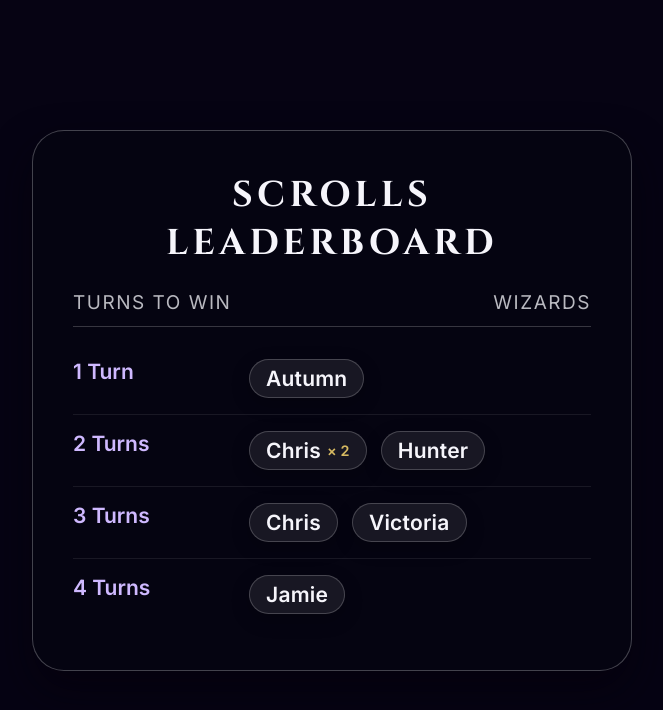
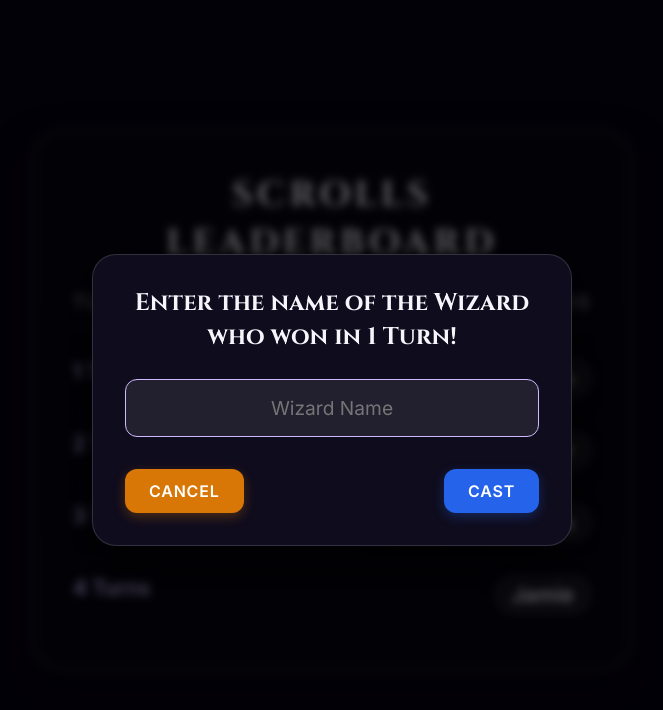
Before and after one commit to Felewin/Scrolls-Leaderboard, a plain HTML site: page index.html in a window 1280 px wide. Both pictures are taken after a click on the element "Autumn". Shown: the whole page, without its empty margins (308-971 px from the left). Drawn offline with Linux system fonts and the light colour scheme.

Commit message:
interface improvements

```diff
--- a/index.html
+++ b/index.html
@@ -1,5 +1,6 @@
 <!DOCTYPE html>
 <html lang="en">
+
 <head>
   <meta charset="utf-8" />
   <title>Scrolls Leaderboard</title>
@@ -7,10 +8,8 @@
   <link rel="icon" type="image/png" href="favicon.png" />
   <link rel="preconnect" href="https://fonts.googleapis.com" />
   <link rel="preconnect" href="https://fonts.gstatic.com" crossorigin />
-    <link
-      href="https://fonts.googleapis.com/css2?family=Cinzel:wght@500;700&family=Inter:wght@400;600&display=swap"
-      rel="stylesheet"
-    />
+  <link href="https://fonts.googleapis.com/css2?family=Cinzel:wght@500;700&family=Inter:wght@400;600&display=swap"
+    rel="stylesheet" />
   <style>
     :root {
       color-scheme: dark;
@@ -112,6 +111,7 @@
       display: flex;
       flex-wrap: wrap;
       gap: 10px 14px;
+      justify-content: flex-end;
     }
 
     .name {
@@ -125,6 +125,32 @@
       box-shadow: 0 6px 18px rgba(0, 0, 0, 0.25);
       font-weight: 600;
       letter-spacing: 0.01em;
+      transition: transform 0.2s cubic-bezier(0.34, 1.56, 0.64, 1);
+      cursor: pointer;
+      position: relative;
+    }
+
+    .name:hover {
+      transform: scale(1.1);
+      z-index: 10;
+    }
+
+    .name.is-bouncing {
+      animation: bounce 0.2s;
+    }
+
+    @keyframes bounce {
+      0% {
+        transform: scale(1.1);
+      }
+
+      50% {
+        transform: scale(1.3);
+      }
+
+      100% {
+        transform: scale(1.1);
+      }
     }
 
     .name--new {
@@ -154,7 +180,7 @@
     }
 
     .columns span,
-      .row > * {
+    .row>* {
       text-align: left;
     }
 
@@ -191,28 +217,165 @@
         font-size: 1.25rem;
       }
     }
+
+    /* Modal Styles */
+    .modal-backdrop {
+      position: fixed;
+      inset: 0;
+      background: rgba(0, 0, 0, 0.6);
+      backdrop-filter: blur(4px);
+      display: flex;
+      justify-content: center;
+      align-items: center;
+      z-index: 1000;
+      opacity: 1;
+      transition: opacity 0.2s ease;
+    }
+
+    .modal-backdrop.hidden {
+      opacity: 0;
+      pointer-events: none;
+    }
+
+    .modal {
+      background: #0f0c1d;
+      border: 1px solid rgba(255, 255, 255, 0.15);
+      border-radius: 24px;
+      padding: 32px;
+      width: min(480px, 90vw);
+      box-shadow: 0 20px 50px rgba(0, 0, 0, 0.8);
+      display: flex;
+      flex-direction: column;
+      gap: 24px;
+      transform: scale(1);
+      transition: transform 0.2s cubic-bezier(0.34, 1.56, 0.64, 1);
+    }
+
+    .modal-backdrop.hidden .modal {
+      transform: scale(0.95);
+    }
+
+    .modal h2 {
+      margin: 0;
+      font-family: "Cinzel", serif;
+      font-size: 1.5rem;
+      text-align: center;
+      color: #f6f5fb;
+      line-height: 1.4;
+    }
+
+    .modal-input {
+      background: rgba(255, 255, 255, 0.05);
+      border: 1px solid rgba(255, 255, 255, 0.2);
+      border-radius: 12px;
+      padding: 16px;
+      font-size: 1.2rem;
+      color: #fff;
+      outline: none;
+      text-align: center;
+      font-family: "Inter", sans-serif;
+      transition: border-color 0.2s;
+    }
+
+    .modal-input:focus {
+      border-color: #cfb9ff;
+      background: rgba(255, 255, 255, 0.08);
+    }
+
+    .modal-actions {
+      display: flex;
+      justify-content: space-between;
+      gap: 16px;
+      margin-top: 8px;
+    }
+
+    .btn {
+      border: none;
+      padding: 12px 24px;
+      border-radius: 12px;
+      font-family: "Inter", sans-serif;
+      font-weight: 600;
+      font-size: 1rem;
+      cursor: pointer;
+      transition: transform 0.1s, filter 0.2s;
+      text-transform: uppercase;
+      letter-spacing: 0.05em;
+    }
+
+    .btn:active {
+      transform: scale(0.96);
+    }
+
+    .btn:hover {
+      filter: brightness(1.1);
+    }
+
+    .btn-cancel {
+      background: #d97706;
+      color: white;
+      box-shadow: 0 4px 12px rgba(217, 119, 6, 0.3);
+    }
+
+    .btn-cast {
+      background: #2563eb;
+      color: white;
+      box-shadow: 0 4px 12px rgba(37, 99, 235, 0.3);
+    }
+
+    /* Tooltip Hints */
+    body.hints-enabled .name:hover::after {
+      content: "🔼 : Add 1 Win!\A 🔽 : Remove 1 Win.";
+      white-space: pre;
+      position: absolute;
+      bottom: 100%;
+      left: 50%;
+      transform: translateX(-50%) translateY(-12px);
+      background: rgba(15, 12, 29, 0.95);
+      border: 1px solid rgba(255, 255, 255, 0.2);
+      padding: 8px 12px;
+      border-radius: 8px;
+      font-size: 0.85rem;
+      line-height: 1.5;
+      color: #cfb9ff;
+      box-shadow: 0 4px 12px rgba(0, 0, 0, 0.5);
+      pointer-events: none;
+      z-index: 100;
+      text-align: left;
+      min-width: 140px;
+      backdrop-filter: blur(4px);
+      animation: tooltipFadeIn 0.2s ease-out;
+    }
+
+    body.hints-enabled .name:hover::before {
+      content: "";
+      position: absolute;
+      bottom: 100%;
+      left: 50%;
+      transform: translateX(-50%) translateY(-2px);
+      border: 6px solid transparent;
+      border-top-color: rgba(15, 12, 29, 0.95);
+      z-index: 100;
+      animation: tooltipFadeIn 0.2s ease-out;
+    }
+
+    @keyframes tooltipFadeIn {
+      from {
+        opacity: 0;
+        transform: translateX(-50%) translateY(-4px);
+      }
+
+      to {
+        opacity: 1;
+        transform: translateX(-50%) translateY(-12px);
+      }
+    }
   </style>
 </head>
+
 <body>
   <div class="bg-video-stage" aria-hidden="true">
-      <video
-        id="bg-video-primary"
-        class="bg-video"
-        autoplay
-        loop
-        muted
-        playsinline
-        preload="auto"
-      ></video>
-      <video
-        id="bg-video-secondary"
-        class="bg-video"
-        autoplay
-        loop
-        muted
-        playsinline
-        preload="auto"
-      ></video>
+    <video id="bg-video-primary" class="bg-video" autoplay loop muted playsinline preload="auto"></video>
+    <video id="bg-video-secondary" class="bg-video" autoplay loop muted playsinline preload="auto"></video>
   </div>
   <main class="leaderboard">
     <h1>Scrolls Leaderboard</h1>
@@ -250,6 +413,17 @@
       </div>
     </div>
   </main>
+
+  <div id="wizard-modal" class="modal-backdrop hidden">
+    <div class="modal">
+      <h2 id="wizard-modal-title">Enter the name of the Wizard</h2>
+      <input type="text" id="wizard-modal-input" class="modal-input" placeholder="Wizard Name" autocomplete="off" />
+      <div class="modal-actions">
+        <button id="btn-cancel" class="btn btn-cancel">Cancel</button>
+        <button id="btn-cast" class="btn btn-cast">Cast</button>
+      </div>
+    </div>
+  </div>
   <script>
     (() => {
       const FADE_DURATION = 1000;
@@ -485,6 +659,27 @@
         markBadgeUpdated(badge);
       };
 
+      const decrementBadge = (badge) => {
+        const current = parseInt(badge.dataset.count || "1", 10) || 1;
+        const next = current - 1;
+
+        if (next <= 0) {
+          badge.remove();
+          if (hoveredBadge === badge) {
+            hoveredBadge = null;
+          }
+          return;
+        }
+
+        badge.dataset.count = String(next);
+        if (next === 1) {
+          const times = badge.querySelector(".times");
+          if (times) times.remove();
+        } else {
+          ensureTimes(badge, next);
+        }
+      };
+
       const createBadge = (name, key) => {
         const badge = document.createElement("span");
         badge.className = "name name--new";
@@ -494,111 +689,121 @@
         return badge;
       };
 
-        let activeEditor = null;
+      // --- Interaction Logic ---
+      let hoveredBadge = null;
+      let hintsEnabled = true;
+
+      const disableHints = () => {
+        if (hintsEnabled) {
+          hintsEnabled = false;
+          document.body.classList.remove("hints-enabled");
+        }
+      };
+
+      const triggerBounce = (badge) => {
+        badge.classList.remove("is-bouncing");
+        // Force reflow
+        void badge.offsetWidth;
+        badge.classList.add("is-bouncing");
+      };
+
+      document.addEventListener("mouseover", (e) => {
+        hoveredBadge = e.target.closest(".name");
+      });
+
+      // --- Modal Logic ---
+      const modal = document.getElementById("wizard-modal");
+      const modalTitle = document.getElementById("wizard-modal-title");
+      const modalInput = document.getElementById("wizard-modal-input");
+      const btnCancel = document.getElementById("btn-cancel");
+      const btnCast = document.getElementById("btn-cast");
       let activeContainer = null;
 
-        const placeCaretAtEnd = (element) => {
-          const selection = window.getSelection();
-          if (!selection) {
-            return;
-          }
-          const range = document.createRange();
-          range.selectNodeContents(element);
-          range.collapse(false);
-          selection.removeAllRanges();
-          selection.addRange(range);
+      const openModal = (container) => {
+        activeContainer = container;
+        const row = container.closest(".row");
+        const turnsText = row.querySelector(".turns").textContent.trim();
+
+        modalTitle.textContent = `Enter the name of the Wizard who won in ${turnsText}!`;
+        modalInput.value = "";
+        modal.classList.remove("hidden");
+
+        // Focus input after a small delay to ensure visibility
+        requestAnimationFrame(() => {
+          modalInput.focus();
+        });
       };
 
-        const teardownEditor = () => {
-          if (!activeEditor) {
-            return;
-          }
-          activeEditor.removeEventListener("keydown", handleEditorKeydown);
-          activeEditor.removeEventListener("blur", handleEditorBlur);
-          activeEditor.remove();
-          activeEditor = null;
+      const closeModal = () => {
+        modal.classList.add("hidden");
         activeContainer = null;
+        modalInput.value = "";
       };
 
-        const handleSubmission = () => {
-          if (!activeEditor || !activeContainer) {
-            return;
-          }
-          const inputValue = normalizeWhitespace(activeEditor.textContent);
-          if (!inputValue) {
-            teardownEditor();
-            return;
-          }
+      const submitWizard = () => {
+        if (!activeContainer) return;
 
+        const inputValue = normalizeWhitespace(modalInput.value);
+        if (inputValue) {
           const key = toKey(inputValue);
           const existing = findBadge(activeContainer, key);
           if (existing) {
             incrementBadge(existing);
           } else {
             const badge = createBadge(inputValue, key);
-            activeContainer.insertBefore(badge, activeEditor);
+            activeContainer.appendChild(badge);
+          }
+        }
+        closeModal();
+      };
+
+      // Event Listeners
+      nameContainers.forEach((container) => {
+        container.addEventListener("click", (e) => {
+          // Open modal when clicking anywhere in the names cell
+          openModal(container);
+        });
+      });
+
+      btnCancel.addEventListener("click", closeModal);
+      btnCast.addEventListener("click", submitWizard);
+
+      modalInput.addEventListener("keydown", (e) => {
+        if (e.key === "Enter") {
+          e.preventDefault();
+          submitWizard();
+        } else if (e.key === "Escape") {
+          e.preventDefault();
+          closeModal();
+        }
+      });
+
+      document.addEventListener("keydown", (e) => {
+        if (e.key === "Escape" && !modal.classList.contains("hidden")) {
+          closeModal();
         }
 
-          teardownEditor();
-        };
-
-        const handleEditorKeydown = (event) => {
-          if (event.key === "Enter") {
-            event.preventDefault();
-            handleSubmission();
-          } else if (event.key === "Escape") {
-            event.preventDefault();
-            teardownEditor();
+        if (hoveredBadge && modal.classList.contains("hidden")) {
+          if (e.key === "ArrowUp") {
+            e.preventDefault();
+            disableHints();
+            incrementBadge(hoveredBadge);
+            triggerBounce(hoveredBadge);
+          } else if (e.key === "ArrowDown") {
+            e.preventDefault();
+            disableHints();
+            decrementBadge(hoveredBadge);
+            if (hoveredBadge && hoveredBadge.isConnected) {
+              triggerBounce(hoveredBadge);
             }
-        };
-
-        const handleEditorBlur = () => {
-          teardownEditor();
-        };
-
-        const activateEditor = (container) => {
-          if (activeContainer === container && activeEditor) {
-            activeEditor.focus();
-            placeCaretAtEnd(activeEditor);
-            return;
           }
-
-          teardownEditor();
-
-          const editor = document.createElement("span");
-          editor.className = "badge-editor";
-          editor.contentEditable = "true";
-          editor.spellcheck = false;
-          container.appendChild(editor);
-
-          editor.addEventListener("keydown", handleEditorKeydown);
-          editor.addEventListener("blur", handleEditorBlur);
-
-          activeEditor = editor;
-          activeContainer = container;
-
-          requestAnimationFrame(() => {
-            editor.focus();
-            placeCaretAtEnd(editor);
-          });
-        };
-
-        nameContainers.forEach((container) => {
-          container.addEventListener("click", () => activateEditor(container));
+        }
       });
 
-        document.addEventListener("pointerdown", (event) => {
-          if (!activeEditor) {
-            return;
-          }
-          if (event.target.closest(".names")) {
-            return;
-          }
-          teardownEditor();
-        });
-
+      document.body.classList.add("hints-enabled");
       initializeBadges();
     })();
   </script>
 </body>
+
 </html>
```
Lines whose indentation alone changed are shown as unchanged.
